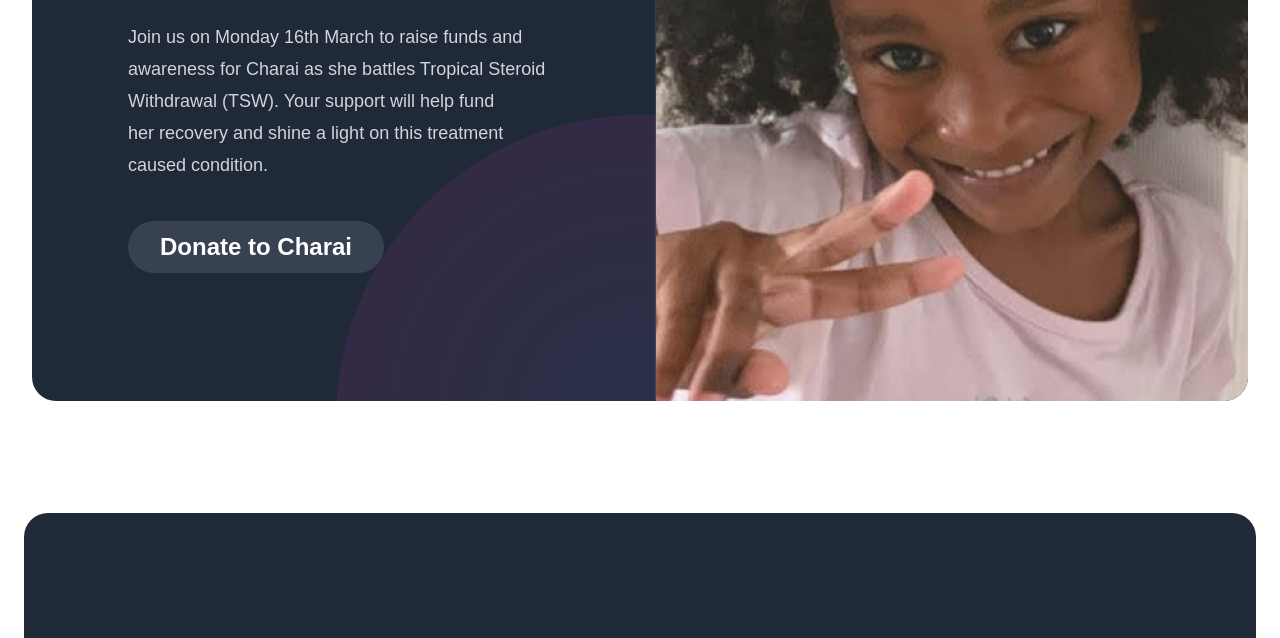
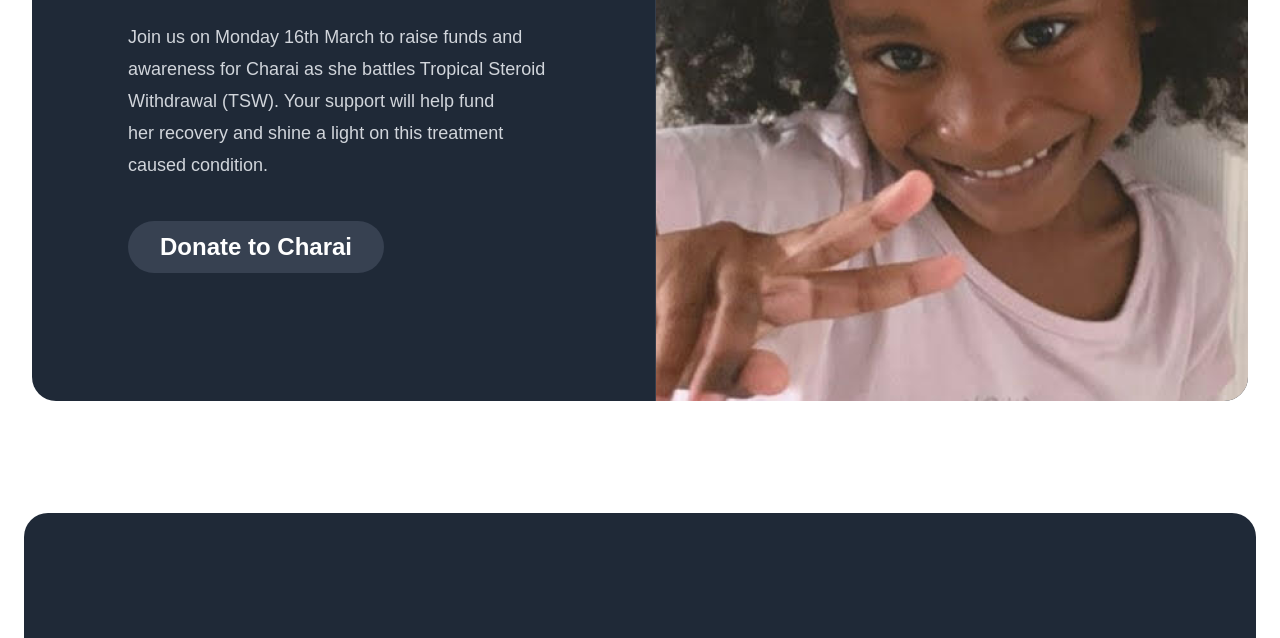
Before and after one commit to Nathan-47/charai-charity, a plain HTML site: page index.html in a window 1280 px wide. Shown: the part 299-937 px from the top of the page. Drawn offline with nearby package versions, Linux system fonts and the light colour scheme.

Commit message:
radial svg removed

```diff
--- a/index.html
+++ b/index.html
@@ -122,25 +122,6 @@
       <div
         class="relative isolate overflow-hidden bg-gray-800 px-6 pt-16 after:pointer-events-none after:absolute after:inset-0 after:inset-ring after:inset-ring-white/10 sm:rounded-3xl sm:px-16 after:sm:rounded-3xl md:pt-24 lg:flex lg:gap-x-20 lg:px-24 lg:pt-0"
       >
-        <svg
-          viewBox="0 0 1024 1024"
-          aria-hidden="true"
-          class="absolute top-1/2 left-1/2 -z-10 size-256 -translate-y-1/2 mask-[radial-gradient(closest-side,white,transparent)] sm:left-full sm:-ml-80 lg:left-1/2 lg:ml-0 lg:-translate-x-1/2 lg:translate-y-0"
-        >
-          <circle
-            r="512"
-            cx="512"
-            cy="512"
-            fill="url(#759c1415-0410-454c-8f7c-9a820de03641)"
-            fill-opacity="0.1"
-          />
-          <defs>
-            <radialGradient id="759c1415-0410-454c-8f7c-9a820de03641">
-              <stop stop-color="#7775D6" />
-              <stop offset="1" stop-color="#E935C1" />
-            </radialGradient>
-          </defs>
-        </svg>
         <div
           class="mx-auto max-w-md text-center lg:mx-0 lg:flex-auto lg:py-32 lg:text-left"
         >
```
